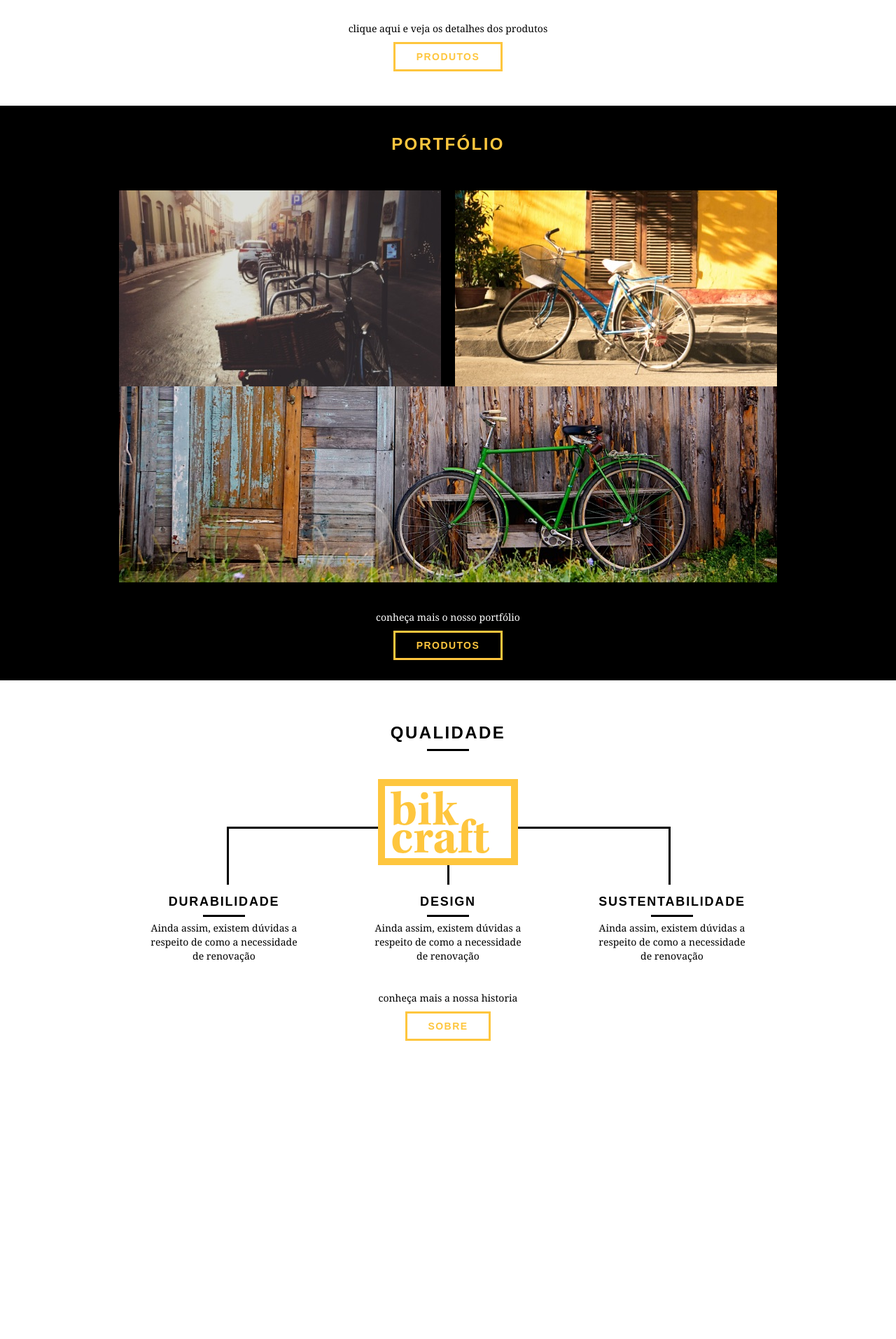
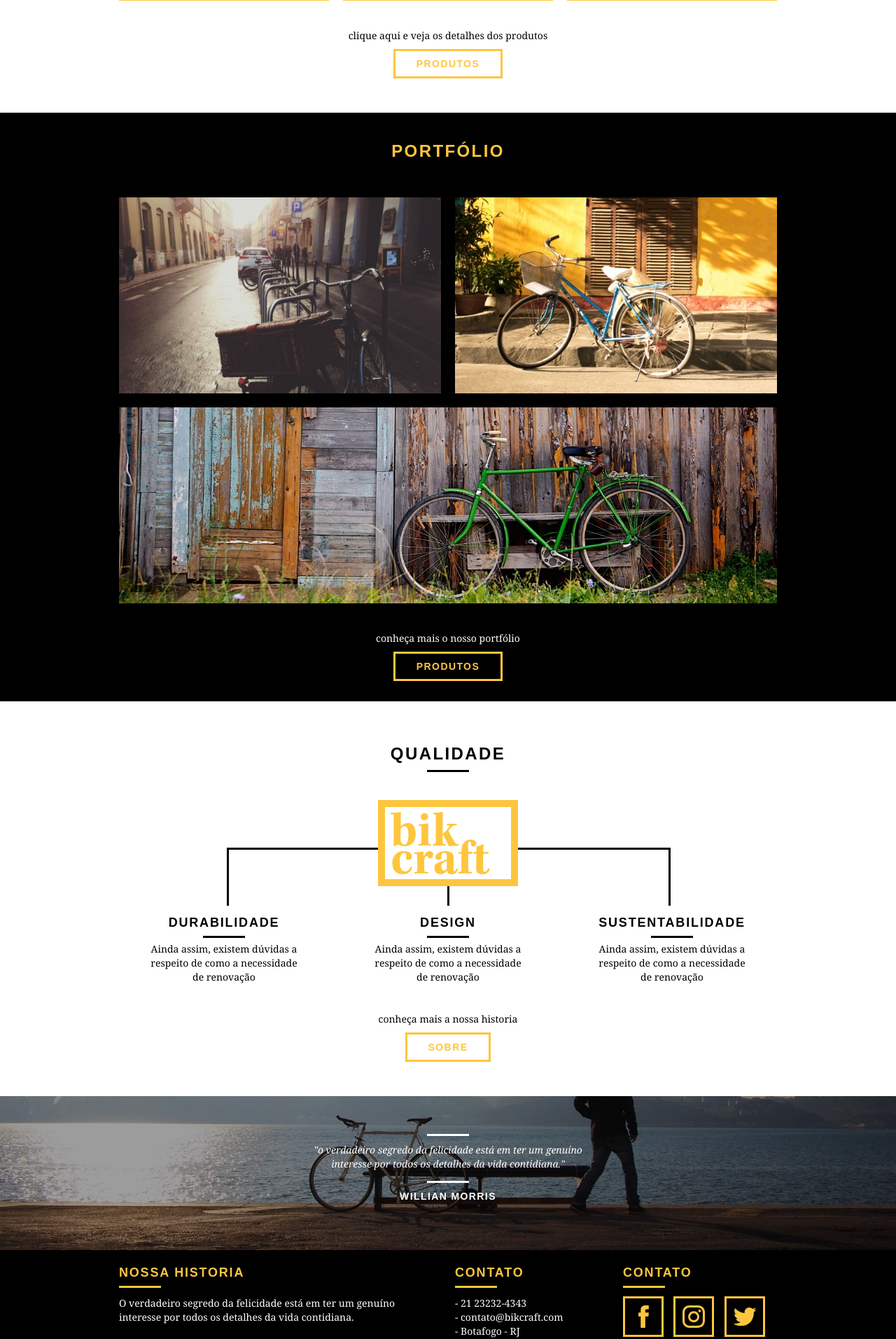
Before and after one commit to GabrielSilva2012/bikcraft, a PHP site: page / in a window 1280 px wide. Shown: the part 936-2849 px from the top of the page at 70% size. Before the commit the page ends 2423 px from the top, so only its background shows below. Run offline with PHP 8.4, Linux system fonts and the light colour scheme.

Commit message:
Criando o Rodapé da Pagina

```diff
--- a/css/style.css
+++ b/css/style.css
@@ -58,7 +58,7 @@ img {
   top: 0;
   width: 100%;
   background: #fec63e;
-  padding: 16px 0;
+  padding: 15px 0;
   z-index: 10;
 }
 
@@ -68,7 +68,7 @@ img {
 
 .header_menu ul li {
  display: inline-block;
- margin-left: 20px;
+ margin-left: 25px;
  margin-top: 20px;
 }
 
@@ -121,7 +121,7 @@ color: #fff;
   width: 60px;
   height: 3px;
   background: #fff;
-  margin: 13px auto 10px auto;
+  margin: 14px auto 10px auto;
 }
 .quote-externo cite {
   font-style: normal;
@@ -139,13 +139,17 @@ color: #fff;
   text-align: center;
 }
 
+.produtos_lista li img {
+	margin: 0 auto;
+}
+
 .produtos_lista li h3{
   font-weight: bold;
   font-size: 18px;
   line-height: 25px;
   text-transform: uppercase;
   letter-spacing: .1em;
-  margin-top: 10px ;
+  margin-top: 20px ;
 
 }
 .produtos_lista li h3:after{
@@ -193,12 +197,14 @@ color: #fff;
 
 .portfolio_lista li:last-child{
   margin-top: 20px;
+
 }
 
 .portfolio .call p {
   color:#fff
 }
 
+/*Qualidade*/
 .qualidade {
   padding: 60px 0px;
 }
@@ -243,3 +249,74 @@ color: #fff;
   background: #000;
   margin: 6px auto;
 }
+/* Quebra */
+.quebra {
+  width: 100%;
+  height: 220px;
+  background: url("../img/bg-footer.jpg");
+  background-size: cover;
+  text-align: center;
+  padding-top: 40px;
+}
+
+.quebra .quote-externo {
+  max-width: 400px;
+}
+
+/* Footer */
+
+.footer {
+  width: 100%;
+  background: #000;
+  color: #fff;
+  padding: 20px 0;
+}
+
+.footer h3 {
+  font-size: 18px;
+  line-height: 25px;
+  color: #fec63e;
+  text-transform: uppercase;
+  letter-spacing: .1em;
+  font-weight: bold;
+}
+
+.footer h3:after {
+  content: "";
+  display: block;
+  width: 60px;
+  height: 3px;
+  background: #fec63e;
+  margin: 6px 0 12px 0;
+}
+
+.footer_historia {
+  padding-right: 40px;
+}
+
+.footer_contato ul li{
+  font-size: 14px;
+  line-height: 20px;
+  font-family: Georgia, 'Times New Roman', serif;
+}
+
+.footer_redes ul li {
+  display: inline-block;
+  margin-right: 10px;
+}
+
+.footer_redes ul li a{
+  border: 3px solid #fec63e;;
+  display: block;
+  padding: 10px;
+}
+
+.footer_redes ul li a:hover{
+  border: 3px solid #fff;
+}
+
+.copy {
+  width: 100%;
+  background: #fec63e;
+  padding: 20px 0;
+}
--- a/index.html
+++ b/index.html
@@ -76,7 +76,7 @@
   <section class="portfolio">
     <div class="container">
       <h2 class="subtitulo">Portfólio</h2>
-      <ul>
+      <ul class="portfolio_lista">
         <li class="grid-8"><img src="img/portfolio/retro.jpg" alt="Bicicletas Retro"></li>
         <li class="grid-8"><img src="img/portfolio/passeio.jpg" alt="Bicicletas Passeio"></li>
         <li class="grid-16"><img src="img/portfolio/esporte.jpg" alt="Bicicletas Esporte"></li>
@@ -112,6 +112,47 @@
 
   </section>
 
+  <section class="quebra">
+    <blockquote class="quote-externo container">
+      <p>"o verdadeiro segredo da felicidade está em ter um genuíno interesse por todos os detalhes da vida contidiana."</p>
+      <cite>WILLIAN MORRIS</cite>
+    </blockquote>
+  </section>
+
+  <footer>
+    <div class="footer">
+      <div class="container">
+        <div class="grid-8 footer_historia">
+          <h3>Nossa Historia</h3>
+          <p>O verdadeiro segredo da felicidade está em ter um genuíno interesse por todos os detalhes da vida contidiana. </p>
+        </div>
+
+        <div class="grid-4 footer_contato">
+          <h3>Contato</h3>
+          <ul>
+            <li>- 21 23232-4343</li>
+            <li>- contato@bikcraft.com</li>
+            <li>- Botafogo - RJ</li>
+          </ul>
+        </div>
+
+        <div class="grid-4 footer_redes">
+          <h3>Contato</h3>
+          <ul>
+            <li><a href="http://facebook.com" target="_black"><img src="img/redes-sociais/facebook.svg" alt="facebook"></a></li>
+            <li><a href="http://instagram.com" target="_black"><img src="img/redes-sociais/instagram.svg" alt="instagram"></a></li>
+            <li><a href="http://twitter.com" target="_black"><img src="img/redes-sociais/twitter.svg" alt="twitter"></a></li>
+          </ul>
+
+        </div>
+      </div>
+    </div>
+    <div class="copy">
+      <div class="container">
+        <p class="grid-16"> Bikcraft 2022 - Alguns direitos reservados.</p>
+      </div>
+    </div>
+  </footer>
 </body>
 
 </html>
```
